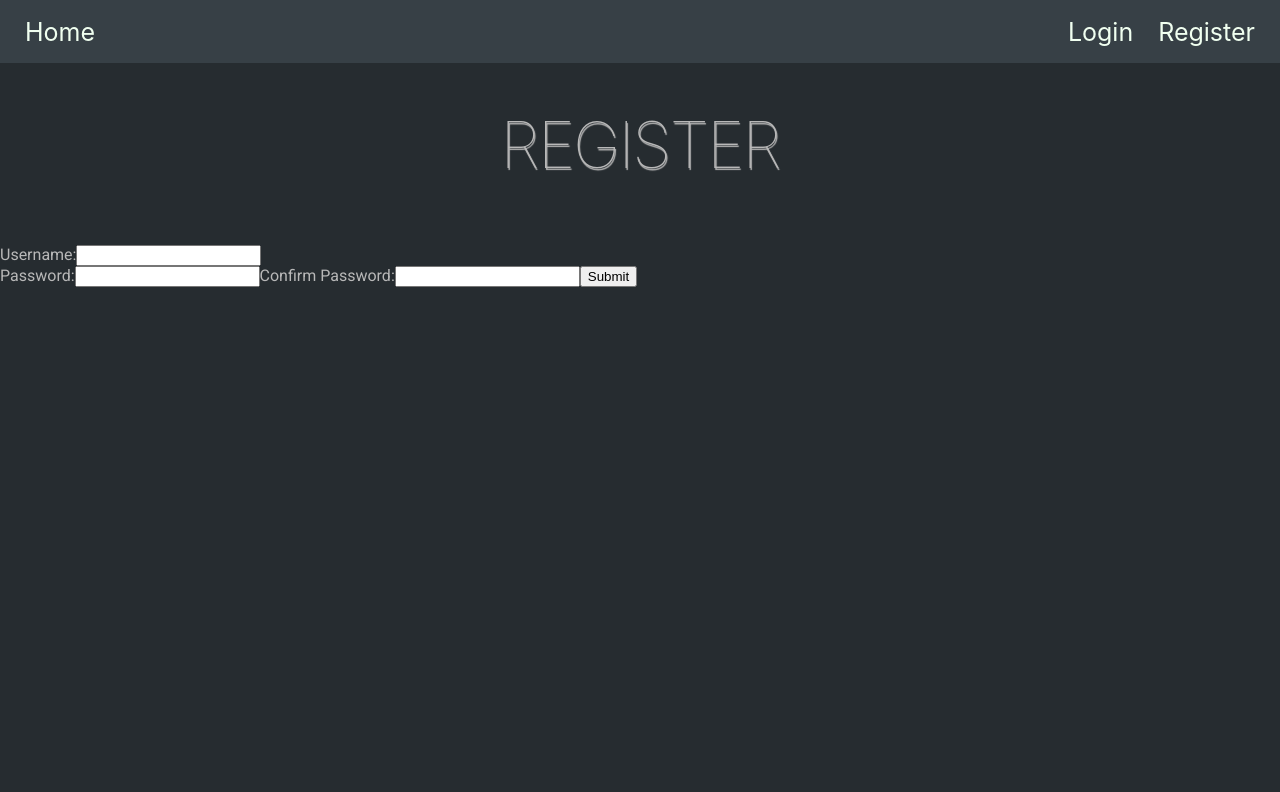
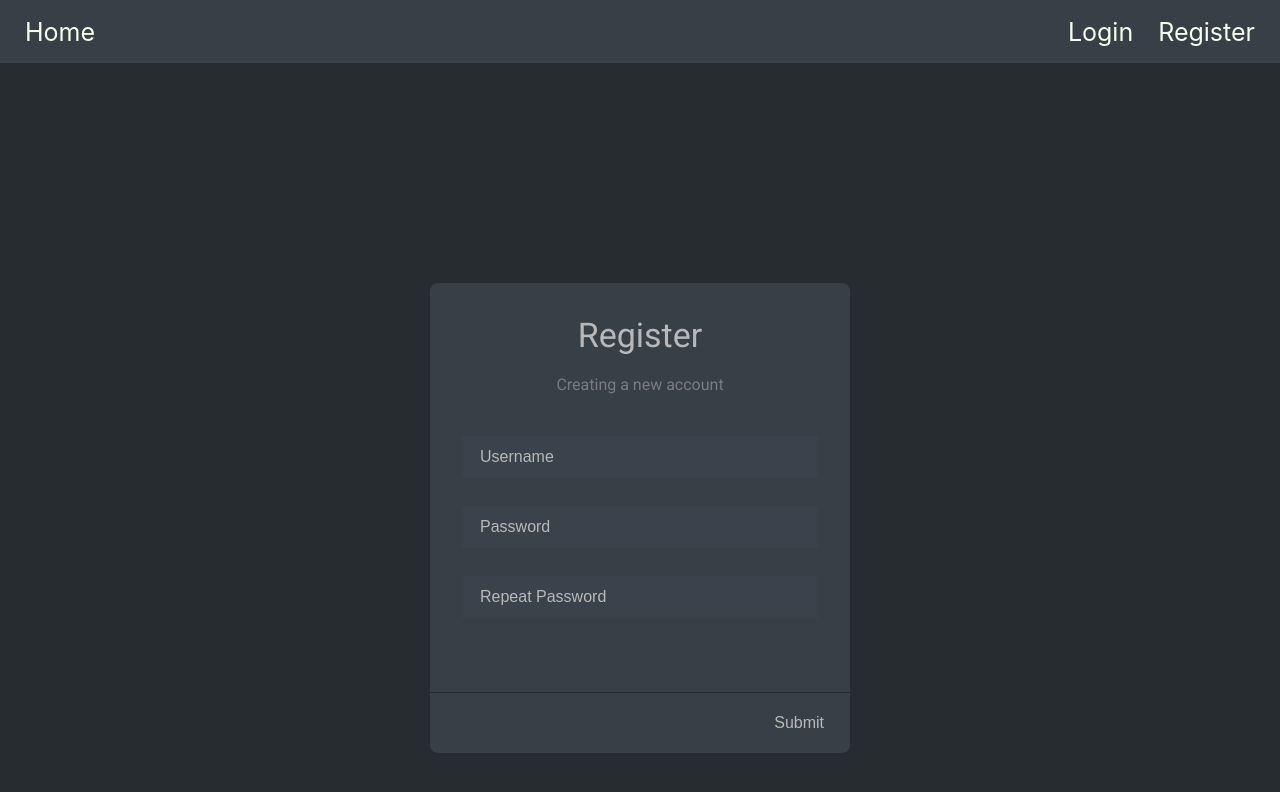
Before and after one commit to 210517-Enterprise/DungeonFactory, a React (Create React App) app in the folder frontend/: page /register in a window 1280 px wide. Shown: the top 792 px of the page. Built offline with nearby package versions, Linux system fonts and the light colour scheme; no server answers.

Commit message:
Add register form styling

```diff
--- a/frontend/src/User/Register.jsx
+++ b/frontend/src/User/Register.jsx
@@ -34,28 +34,27 @@ export default function Register({user, updateUser}) {
         }
     }
 
+    let Error;
+    if (errorMessage) {
+        Error = <div className="login-error" role="alert">{errorMessage}</div>
+    }
+
     return user == null ? (
-        <>
-            <form onSubmit={handleSubmit(onSubmit)}>
-                <h1>REGISTER</h1>
-                <label>{errorMessage}</label>
-                <br/>
-                <label>
-                    Username:
-                    <input {... register("username", {required: true})}/>
-                </label>
-                <br/>
-                <label>
-                    Password:
-                    <input {... register("password", {required: true})}/>
-                </label>
-                <label>
-                    Confirm Password:
-                    <input {... register("confPass", {required: true})}/>
-                </label>
-                <input type="submit"/>
+        <div className="login-form-container">
+            <form className="login-form" onSubmit={handleSubmit(onSubmit)}>
+                <div className="login-top-container">
+                    <div className="login-header">Register</div>
+                    <div className="login-subheader">Creating a new account</div>
+                    {Error}
+                    <input className="login-field" placeholder="Username" {... register("username", {required: true})}/>
+                    <input className="login-field" type="password" placeholder="Password" {... register("password", {required: true})}/>
+                    <input className="login-field" type="password" placeholder="Repeat Password" {... register("confPass", {required: true})}/>
+                </div>
+                <div className="login-submit-container">
+                    <input className="login-button" type="submit"/>
+                </div>
             </form>
-        </>
+        </div>
     ) : (
         <div><Redirect to="../Home"/></div>
     );
```
